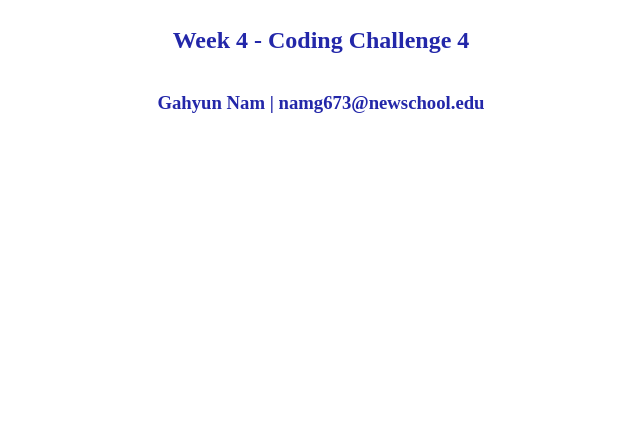
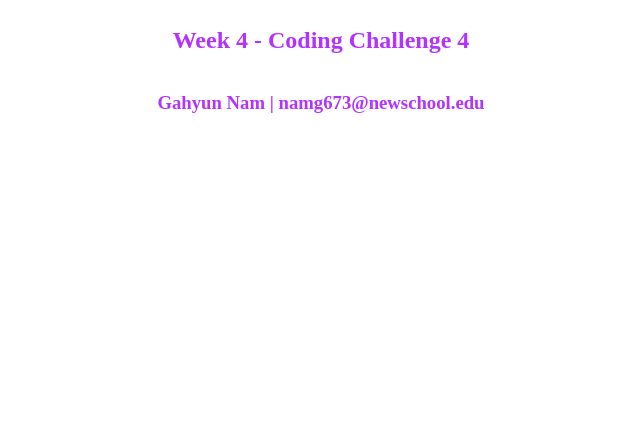
Before and after one commit to rkgusx/InteractionLectureWeek4, a plain HTML site: page index.html in a window 1280 px wide. Shown: the part 370-800 px from the top of the page, without its empty margins (319-959 px from the left). Drawn offline with Linux system fonts and the light colour scheme.

Commit message:
Update index.css

```diff
--- a/index.css
+++ b/index.css
@@ -9,5 +9,5 @@ body {
 }
 
 h1, h2, h3 {
-    color: #2327a9;
+    color: #b233ff;
 }
```
